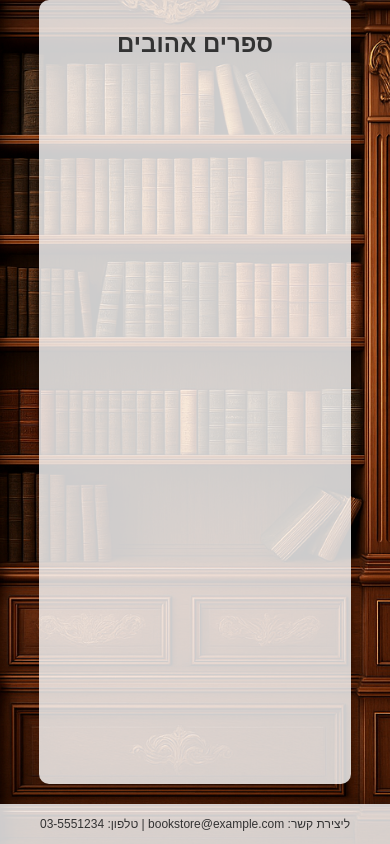
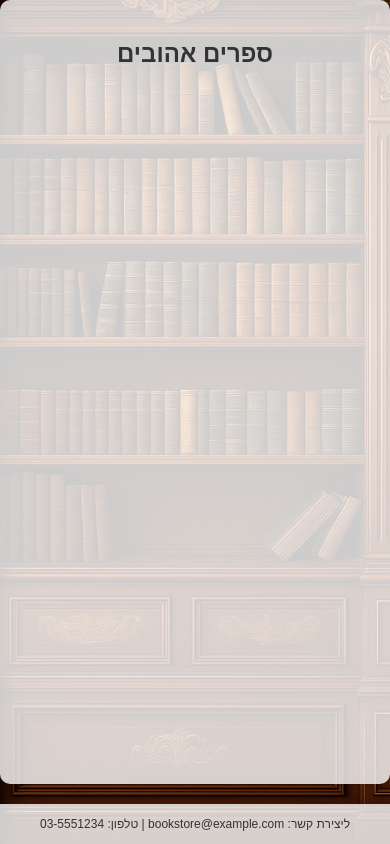
Before and after one commit to MadesX/MR.Book, a PHP site: page /favorites.php in a window 390 px wide. Run offline with PHP 8.4, Linux system fonts and the light colour scheme; the visitor is signed in with stand-in values (Sample User, id 1); data that the repository does not hold is empty.

Commit message:
Update favorites.css

```diff
--- a/favorites.css
+++ b/favorites.css
@@ -108,10 +108,38 @@ main {
 		margin-top: 11px;
 	}
 
-@media (max-width: 768px) {
+
+@media (max-width: 1190px) {
+	main {
+		width: 90%;
+		padding: 30px;
+	}
+
 	.book {
 		flex-direction: column;
 		align-items: center;
 		text-align: center;
 	}
 }
+
+@media (max-width: 600px) {
+	main {
+		width: 100%;
+		padding: 20px;
+		box-sizing: border-box;
+	}
+
+	.book img {
+		width: 100%;
+		height: auto;
+	}
+
+	.book-details p {
+		font-size: 13px;
+	}
+
+	.book-actions {
+		flex-direction: column;
+		gap: 10px;
+	}
+}
```
